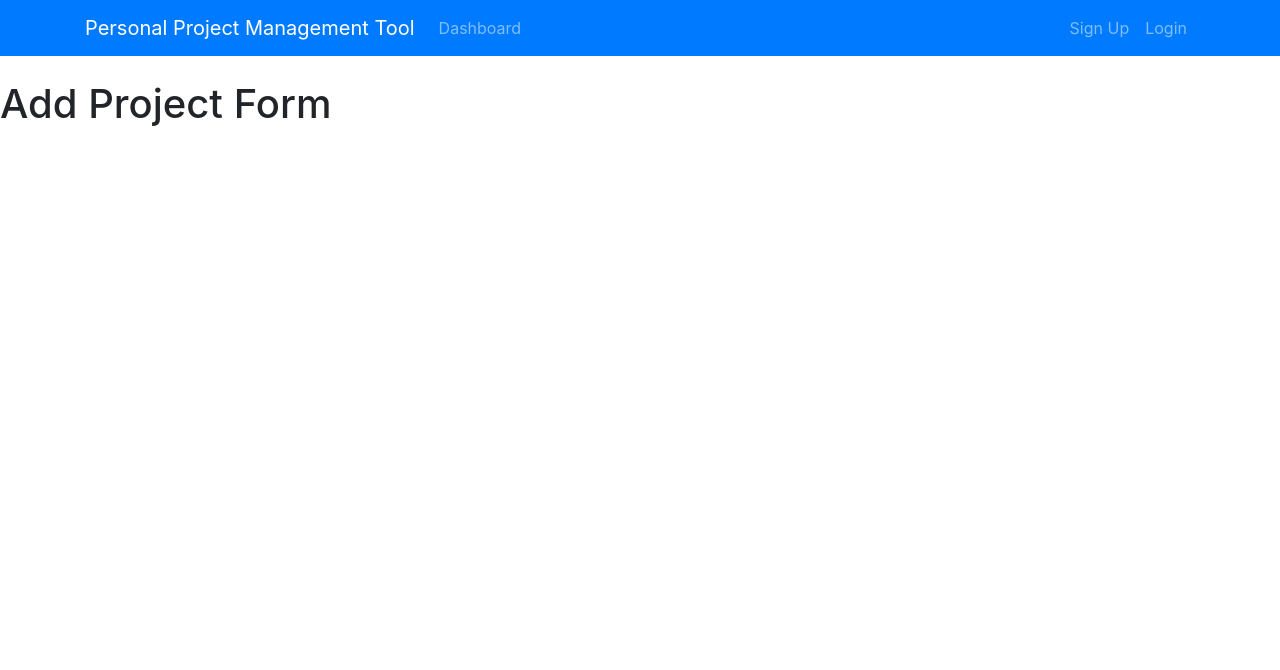
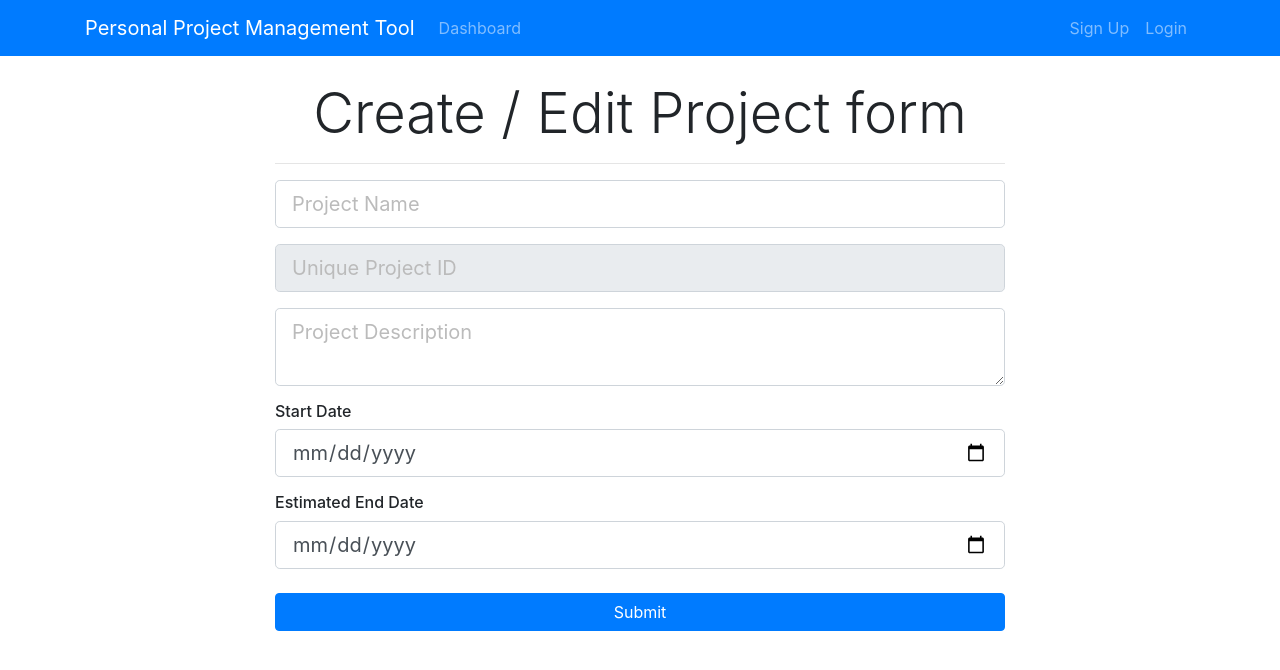
Before and after one commit to wdudek82/AgileIntPPMTool-frontend-react, a React (Create React App) app: page /addProject in a window 1280 px wide. Shown: the top 670 px of the page. Built offline with nearby package versions, Linux system fonts and the light colour scheme.

Commit message:
Added AddProject controlled form, Prettier custom config

```diff
--- a/package.json
+++ b/package.json
@@ -28,5 +28,10 @@
     "eslint": "5.6.0",
     "eslint-config-airbnb": "^17.1.0",
     "eslint-plugin-babel": "^5.3.0"
+  },
+  "prettier": {
+    "singleQuote": true,
+    "trailingComma": "all",
+    "arrowParens": "always"
   }
 }
--- a/src/App.js
+++ b/src/App.js
@@ -12,7 +12,7 @@ const App = () => {
       <div className="App">
         <Header />
         <Switch>
-          <Route exact path="/" component={Dashboard} />
+          <Route exact path="/dashboard" component={Dashboard} />
           <Route exact path="/addProject" component={AddProject} />
         </Switch>
       </div>
--- a/src/components/Layout/Header.js
+++ b/src/components/Layout/Header.js
@@ -1,14 +1,20 @@
 import React, { Component } from 'react';
+import NavLink from 'react-router-dom/es/NavLink';
 
 class Header extends Component {
   render() {
     return (
       <nav className="navbar navbar-expand-sm navbar-dark bg-primary mb-4">
         <div className="container">
-          <a className="navbar-brand" href="Dashboard.html">
+          <NavLink to="/dashboard" className="navbar-brand">
             Personal Project Management Tool
-          </a>
-          <button className="navbar-toggler" type="button" data-toggle="collapse" data-target="#mobile-nav">
+          </NavLink>
+          <button
+            className="navbar-toggler"
+            type="button"
+            data-toggle="collapse"
+            data-target="#mobile-nav"
+          >
             <span className="navbar-toggler-icon" />
           </button>
 
--- a/src/components/Project/AddProject.js
+++ b/src/components/Project/AddProject.js
@@ -1,10 +1,96 @@
 import React, { Component } from 'react';
 
 class AddProject extends Component {
+  state = {
+    projectName: '',
+    projectIdentifier: '',
+    description: '',
+    startDate: '',
+    endDate: '',
+  };
+
+  handleOnChange = (e, fieldName) => {
+    e.preventDefault();
+    const { value } = e.target;
+    this.setState(() => ({ [fieldName]: value }));
+  };
+
+  handleOnSubmit = (e) => {
+    e.preventDefault();
+  };
+
   render() {
     return (
-      <div>
-        <h1>Add Project Form</h1>
+      <div className="register">
+        <div className="container">
+          <div className="row">
+            <div className="col-md-8 m-auto">
+              <h5 className="display-4 text-center">
+                Create / Edit Project form
+              </h5>
+              <hr />
+              <form onSubmit={this.handleOnSubmit}>
+                <div className="form-group">
+                  <input
+                    type="text"
+                    name="projectName"
+                    value={this.state.projectName}
+                    className="form-control form-control-lg "
+                    placeholder="Project Name"
+                    onChange={(e) => this.handleOnChange(e, 'projectName')}
+                  />
+                </div>
+                <div className="form-group">
+                  <input
+                    type="text"
+                    name="projectIdentifier"
+                    value={this.state.projectIdentifier}
+                    className="form-control form-control-lg"
+                    placeholder="Unique Project ID"
+                    onChange={(e) =>
+                      this.handleOnChange(e, 'projectIdentifier')
+                    }
+                    disabled
+                  />
+                </div>
+                <div className="form-group">
+                  <textarea
+                    name="description"
+                    value={this.state.description}
+                    className="form-control form-control-lg"
+                    onChange={(e) => this.handleOnChange(e, 'description')}
+                    placeholder="Project Description"
+                  />
+                </div>
+                <h6>Start Date</h6>
+                <div className="form-group">
+                  <input
+                    type="date"
+                    name="startDate"
+                    value={this.state.startDate}
+                    className="form-control form-control-lg"
+                    onChange={(e) => this.handleOnChange(e, 'startDate')}
+                  />
+                </div>
+                <h6>Estimated End Date</h6>
+                <div className="form-group">
+                  <input
+                    type="date"
+                    name="endDate"
+                    value={this.state.endDate}
+                    className="form-control form-control-lg"
+                    onChange={(e) => this.handleOnChange(e, 'endDate')}
+                  />
+                </div>
+
+                <input
+                  type="submit"
+                  className="btn btn-primary btn-block mt-4"
+                />
+              </form>
+            </div>
+          </div>
+        </div>
       </div>
     );
   }
--- a/src/components/Project/CreateProjectButton.js
+++ b/src/components/Project/CreateProjectButton.js
@@ -1,7 +1,7 @@
 import React from 'react';
 import { Link } from 'react-router-dom';
 
-const CreateProjectButton = () => {
+const CreateProjectButton = (props) => {
   return (
     <>
       <Link to="/addProject" className="btn btn-lg btn-info">
```
